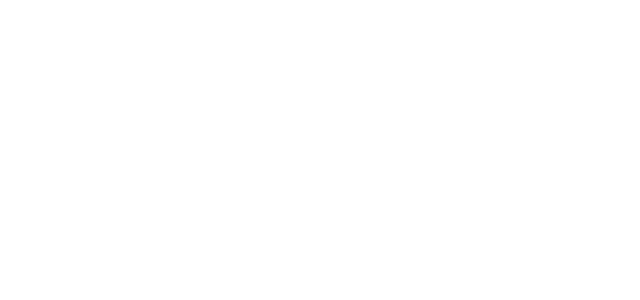
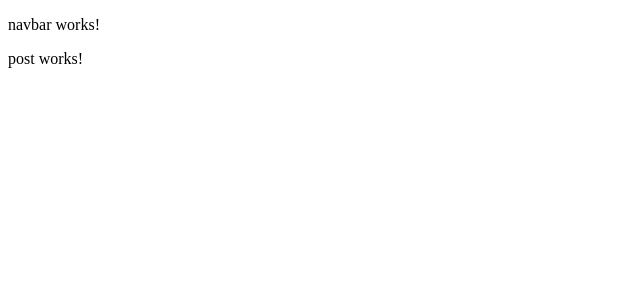
Before and after one commit to sahrawatvinay/Angular, an Angular app in the folder my-app/: page / in a window 1280 px wide. Shown: the top 300 px of the page, without its empty margins (0-640 px from the left). Built offline with nearby package versions, Linux system fonts and the light colour scheme.

Commit message:
create new components and add to app-component to view

```diff
--- a/my-app/src/app/app.component.html
+++ b/my-app/src/app/app.component.html
@@ -0,0 +1,2 @@
+<app-navbar></app-navbar>
+<app-post></app-post>
--- a/my-app/src/app/app.component.ts
+++ b/my-app/src/app/app.component.ts
@@ -1,11 +1,13 @@
 import { Component } from '@angular/core';
 import { CommonModule } from '@angular/common';
 import { RouterOutlet } from '@angular/router';
+import { NavbarComponent } from './navbar/navbar.component';
+import { PostComponent } from './post/post.component';
 
 @Component({
   selector: 'app-root',
   standalone: true,
-  imports: [CommonModule, RouterOutlet],
+  imports: [CommonModule, RouterOutlet, NavbarComponent, PostComponent],
   templateUrl: './app.component.html',
   styleUrl: './app.component.css'
 })
--- /dev/null
+++ b/my-app/src/app/navbar/navbar.component.html
@@ -0,0 +1 @@
+<p>navbar works!</p>
--- /dev/null
+++ b/my-app/src/app/post/post.component.html
@@ -0,0 +1 @@
+<p>post works!</p>
```
Also changed, not shown: my-app/src/app/navbar/navbar.component.ts (added, +12 -0 lines), my-app/src/app/post/post.component.ts (added, +12 -0 lines), my-app/src/app/navbar/navbar.component.css (added), my-app/src/app/post/post.component.css (added), 2 other files (tests, documents, lock files or other folders).
